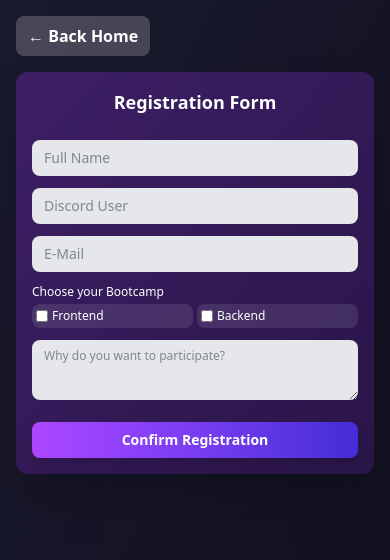
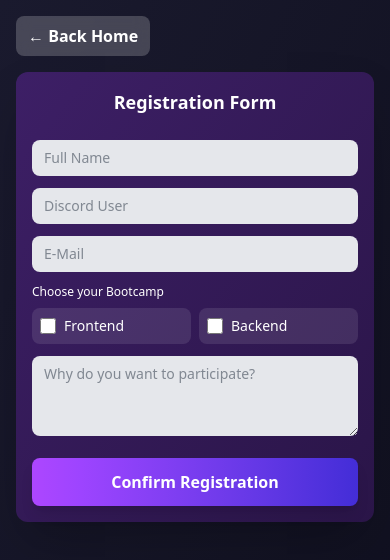
Before and after one commit to Abdellah-saim-mamoune1/BitUp, a React (Vite) app: page /register in a window 390 px wide. Shown: the top 560 px of the page. Built offline with nearby package versions, Linux system fonts and the light colour scheme.

Commit message:
linking f&b

```diff
--- a/src/App.tsx
+++ b/src/App.tsx
@@ -2,17 +2,21 @@ import { BrowserRouter as Router, Routes, Route } from "react-router-dom";
 import { Home } from "./Home";
 import "./app.css";
 import { Register } from "./Registration";
+import { ParticipantsPage } from "./Participants";
 function App() {
 
   return (
     <Router>
 
        <div className="flex-1 bg-black dark:bg-gray-900 ">
+
           <Routes>
             <Route path="/" element={<Home />} />
              <Route path="/register" element={<Register />} />
+              <Route path="/participants" element={<ParticipantsPage />} />
           </Routes>
         </div>
+
     </Router>
   );
 }
--- /dev/null
+++ b/src/Participants.tsx
@@ -0,0 +1,128 @@
+import  { useEffect, useState } from "react";
+import axios from "axios";
+import {
+  Table,
+  TableBody,
+  TableCell,
+  TableContainer,
+  TableHead,
+  TableRow,
+  Paper,
+} from "@mui/material";
+import { useNavigate } from "react-router-dom";
+
+export interface Participant {
+  id: number;
+  fullName: string;
+  email: string;
+  discordUser: string;
+  motivation: string;
+  bootcampChoices: string[];
+}
+
+export  function ParticipantsPage() {
+    const navigate=useNavigate();
+  const [participants, setParticipants] = useState<Participant[]>([]);
+  const [loading, setLoading] = useState(true);
+  const [error, setError] = useState("");
+
+  useEffect(() => {
+    const fetchParticipants = async () => {
+      try {
+        const response = await axios.get<Participant[]>(
+          "https://bitup-brgnh7fyergeata9.spaincentral-01.azurewebsites.net/api/ParticipantAPI"
+        );
+        setParticipants(response.data);
+      } catch (err) {
+        console.error(err);
+        setError("⚠️ Failed to load participants. Check your backend connection.");
+      } finally {
+        setLoading(false);
+      }
+    };
+
+    fetchParticipants();
+  }, []);
+
+  if (loading)
+    return (
+      <div className="min-h-screen flex items-center justify-center bg-gray-50">
+        <div className="flex flex-col items-center gap-4">
+          <div className="w-12 h-12 border-4 border-purple-500 border-t-transparent rounded-full animate-spin" />
+          <p className="text-gray-600 font-medium">Loading participants...</p>
+        </div>
+      </div>
+    );
+
+  if (error)
+    return (
+      <div className="min-h-screen flex items-center justify-center text-red-600 font-semibold text-center">
+        {error}
+      </div>
+    );
+
+  return (
+   <div className="flex flex-col justify-start items-center min-h-screen bg-white p-4">
+
+     <button onClick={()=>navigate("/")}
+        className="self-start mb-4 px-3 sm:px-4 py-2 bg-[#a517a5] backdrop-blur-sm text-white rounded-lg font-semibold hover:bg-[#8c0e90] transition"
+      >
+        &larr; Back Home
+      </button>
+
+    <div className="w-full  mx-auto bg-white ">
+      <h1 className="text-2xl sm:text-4xl font-extrabold mb-8 text-purple-700 text-center">
+        Registered Participants
+      </h1>
+
+      {/* ✅ Responsive scrollable container */}
+      <TableContainer
+        component={Paper}
+
+      >
+        <Table >
+          <TableHead>
+            <TableRow className="bg-purple-100">
+              <TableCell className="font-bold">ID</TableCell>
+              <TableCell className="font-bold">Full Name</TableCell>
+              <TableCell className="font-bold">Email</TableCell>
+              <TableCell className="font-bold">Discord User</TableCell>
+              <TableCell className="font-bold">Motivation</TableCell>
+              <TableCell className="font-bold">Bootcamp Choices</TableCell>
+            </TableRow>
+          </TableHead>
+
+          <TableBody>
+            {participants.map((p) => (
+              <TableRow key={p.id} className="hover:bg-purple-50 transition-all">
+                <TableCell>{p.id}</TableCell>
+                <TableCell className="font-semibold">{p.fullName}</TableCell>
+                <TableCell>{p.email}</TableCell>
+                <TableCell>{p.discordUser}</TableCell>
+                <TableCell>{p.motivation}</TableCell>
+                <TableCell>
+                  {p.bootcampChoices.length > 0 ? (
+                    <div className="flex flex-wrap gap-2">
+                      {p.bootcampChoices.map((choice, i) => (
+                        <span
+                          key={i}
+                          className="bg-purple-200 text-purple-800 px-3 py-1 rounded-full text-xs font-medium"
+                        >
+                          {choice}
+                        </span>
+                      ))}
+                    </div>
+                  ) : (
+                    <span className="text-gray-400 italic">None</span>
+                  )}
+                </TableCell>
+              </TableRow>
+            ))}
+          </TableBody>
+        </Table>
+      </TableContainer>
+
+    </div>
+    </div>
+  );
+}
--- a/src/Registration.tsx
+++ b/src/Registration.tsx
@@ -1,5 +1,6 @@
-import { useState, ChangeEvent } from "react";
+import { useState, ChangeEvent, useEffect } from "react";
 import { useNavigate } from "react-router-dom";
+import axios from "axios";
 
 export interface IRegistration {
   fullName: string;
@@ -18,12 +19,17 @@ export function Register() {
     discordUser: "",
     bootcampIds: [],
     motivation: "",
-
   });
-
 
   const [message, setMessage] = useState<string | null>(null);
   const [loading, setLoading] = useState(false);
+  const [alreadyRegistered, setAlreadyRegistered] = useState(false);
+
+  // ✅ Check localStorage for previous registration
+  useEffect(() => {
+    const saved = localStorage.getItem("participantRegistered");
+    if (saved) setAlreadyRegistered(true);
+  }, []);
 
   // --- Handle Input Changes ---
   const handleChange = (e: ChangeEvent<HTMLInputElement | HTMLTextAreaElement>) => {
@@ -31,39 +37,49 @@ export function Register() {
     setForm((prev) => ({ ...prev, [name]: value }));
   };
 
-
   // --- Workshop Checkbox ---
   const handleWorkshopChange = (e: ChangeEvent<HTMLInputElement>) => {
     const value = e.target.value;
     setForm((prev) => {
-      const current = prev.bootcampIds.includes(value === "Frontend" ? 1 : 2)
-        ? prev.bootcampIds.filter((id) => id !== (value === "Frontend" ? 1 : 2))
-        : [...prev.bootcampIds, value === "Frontend" ? 1 : 2];
-      return { ...prev, bootcampIds: current };
+      const id = value === "Frontend" ? 1 : 2;
+      const bootcampIds = prev.bootcampIds.includes(id)
+        ? prev.bootcampIds.filter((b) => b !== id)
+        : [...prev.bootcampIds, id];
+      return { ...prev, bootcampIds };
     });
   };
 
-  // --- Simulate API Call ---
-  const handleSubmit = async () => {
+  // --- Submit Form ---
+  const handleSubmit = async (e: React.FormEvent) => {
+    e.preventDefault();
+
+    // Basic validation
+    if (!form.fullName.trim() || !form.email.trim() || !form.motivation.trim()) {
+      setMessage("Please fill in all required fields.");
+      return;
+    }
+    if (form.bootcampIds.length === 0) {
+      setMessage("Please select at least one bootcamp.");
+      return;
+    }
+
     setLoading(true);
     try {
-      // Simulated API endpoint
-      const response = await fetch("https://example.com/api/registrations", {
-        method: "POST",
-        headers: {
-          "Content-Type": "application/json",
-        },
-        body: JSON.stringify(form),
-      });
+      const response = await axios.post(
+        "https://bitup-brgnh7fyergeata9.spaincentral-01.azurewebsites.net/api/ParticipantAPI",
+        form
+      );
 
-      // Fake success (since this is just a simulation)
-      if (!response.ok) throw new Error("Network error");
+      console.log("Submitted data:", response.data);
 
-      console.log("Submitted data:", form);
-      setMessage("✅ Registration submitted successfully!");
+      // ✅ Save flag in localStorage to prevent multiple registrations
+      localStorage.setItem("participantRegistered", JSON.stringify(form));
+
+      setMessage("Registration submitted successfully!");
+      setAlreadyRegistered(true);
     } catch (err) {
       console.error(err);
-      setMessage("❌ Failed to submit registration. Please try again.");
+      setMessage("Failed to submit registration. Please try again.");
     } finally {
       setLoading(false);
     }
@@ -80,47 +96,60 @@ export function Register() {
       </button>
 
       {/* Form Container */}
-      <div className="w-full max-w-[450px] min-w-0 p-4 sm:p-6 rounded-xl shadow-2xl bg-gradient-to-br from-[#3d1f66] to-[#2a1548]">
+      <form
+        onSubmit={handleSubmit}
+        className="w-full max-w-[450px] p-4 sm:p-6 rounded-xl shadow-2xl bg-gradient-to-br from-[#3d1f66] to-[#2a1548]"
+      >
         <h1 className="text-white text-lg sm:text-2xl md:text-3xl text-center mb-6 font-bold">
           Registration Form
         </h1>
 
         <div className="space-y-3 sm:space-y-4">
-          {/* Inputs */}
+          {/* Full Name */}
           <input
             name="fullName"
             value={form.fullName}
             onChange={handleChange}
+            required
+            minLength={5}
+            maxLength={30}
             placeholder="Full Name"
             className="w-full px-3 sm:px-4 py-2 rounded-lg bg-gray-200 text-gray-800 focus:bg-gray-100 outline-none text-sm sm:text-base"
           />
 
+          {/* Discord */}
           <input
             name="discordUser"
             value={form.discordUser}
             onChange={handleChange}
+            required
+            minLength={2}
+            maxLength={30}
             placeholder="Discord User"
             className="w-full px-3 sm:px-4 py-2 rounded-lg bg-gray-200 text-gray-800 focus:bg-gray-100 outline-none text-sm sm:text-base"
           />
 
+          {/* Email */}
           <input
             name="email"
             type="email"
             value={form.email}
             onChange={handleChange}
+            required
+            maxLength={50}
             placeholder="E-Mail"
             className="w-full px-3 sm:px-4 py-2 rounded-lg bg-gray-200 text-gray-800 focus:bg-gray-100 outline-none text-sm sm:text-base"
           />
 
-
-
           {/* Bootcamp Select */}
-          <div className="space-y-1 sm:space-y-2">
-            <h2 className="text-white text-xs sm:text-sm font-medium">Choose your Bootcamp</h2>
-            <ul className="grid grid-cols-2 gap-1 sm:gap-2 list-none">
+          <div className="space-y-2">
+            <h2 className="text-white text-xs sm:text-sm font-medium">
+              Choose your Bootcamp
+            </h2>
+            <ul className="grid grid-cols-2 gap-2 list-none">
               {["Frontend", "Backend"].map((ws) => (
                 <li key={ws}>
-                  <label className="flex items-center gap-1 sm:gap-2 p-1 sm:p-2 bg-white/10 rounded-lg cursor-pointer hover:bg-white/20 transition text-xs sm:text-sm">
+                  <label className="flex items-center gap-2 p-2 bg-white/10 rounded-lg cursor-pointer hover:bg-white/20 transition text-sm">
                     <input
                       type="checkbox"
                       value={ws}
@@ -130,7 +159,7 @@ export function Register() {
                           : form.bootcampIds.includes(2)
                       }
                       onChange={handleWorkshopChange}
-                      className="w-3 sm:w-4 h-3 sm:h-4"
+                      className="w-4 h-4"
                     />
                     <span className="text-white capitalize">{ws}</span>
                   </label>
@@ -144,29 +173,38 @@ export function Register() {
             name="motivation"
             value={form.motivation}
             onChange={handleChange}
+            required
+            minLength={5}
+            maxLength={100}
             placeholder="Why do you want to participate?"
-            className="w-full px-3 sm:px-4 py-2 rounded-lg bg-gray-200 text-gray-800 focus:bg-gray-100 outline-none resize-vertical min-h-[60px] sm:min-h-[80px] text-xs sm:text-sm"
+            className="w-full px-3 sm:px-4 py-2 rounded-lg bg-gray-200 text-gray-800 focus:bg-gray-100 outline-none resize-vertical min-h-[80px] text-sm"
           />
         </div>
 
-        {/* Submit */}
-        <button
-          onClick={handleSubmit}
-          disabled={loading}
-          className="mt-4 w-full py-2 sm:py-3 text-white font-bold rounded-lg transition-all bg-gradient-to-r from-purple-500 to-indigo-700 shadow-lg hover:scale-105 text-sm sm:text-base disabled:opacity-60"
-        >
-          {loading ? "Submitting..." : "Confirm Registration"}
-        </button>
-      </div>
+        {/* ✅ Show message if already registered */}
+        {alreadyRegistered ? (
+          <div className="mt-6 text-center bg-green-600 text-white py-3 rounded-lg font-semibold shadow-lg">
+             You are already registered!
+          </div>
+        ) : (
+          <button
+            type="submit"
+            disabled={loading}
+            className="mt-4 w-full py-3 text-white font-bold rounded-lg transition-all bg-gradient-to-r from-purple-500 to-indigo-700 shadow-lg hover:scale-105 text-base disabled:opacity-60"
+          >
+            {loading ? "Submitting..." : "Confirm Registration"}
+          </button>
+        )}
+      </form>
 
       {/* Popup */}
       {message && (
         <div className="fixed inset-0 flex items-center justify-center bg-black/50 z-50 px-2">
-          <div className="bg-white text-gray-900 p-4 sm:p-6 rounded-lg sm:min-w-[360px] text-center shadow-lg">
-            <p className="text-xl font-bold mb-3 sm:mb-4">{message}</p>
+          <div className="bg-white text-gray-900 p-6 rounded-lg min-w-[300px] text-center shadow-lg">
+            <p className="text-lg font-bold mb-4">{message}</p>
             <button
               onClick={() => setMessage(null)}
-              className="bg-green-600 text-white px-4 py-2 sm:px-4 sm:py-2 rounded-lg font-bold hover:scale-105 transition text-xs sm:text-sm"
+              className="bg-[#a517a5] text-white px-4 py-2 rounded-lg font-bold hover:scale-105 transition text-sm"
             >
               OK
             </button>
--- a/src/app.css
+++ b/src/app.css
@@ -30,16 +30,6 @@ body{
 
 @custom-variant dark (&:where(.dark, .dark *));
 
-
-#root{
-  min-height: 100vh;
-  display: flex;
-  flex-direction: row;
-  height: 100vh;
-  padding: 0;
-  margin:0;
-
-}
 
 
 .perspective {
```
Also changed, not shown: src/Home.tsx (+5 -5 lines).
